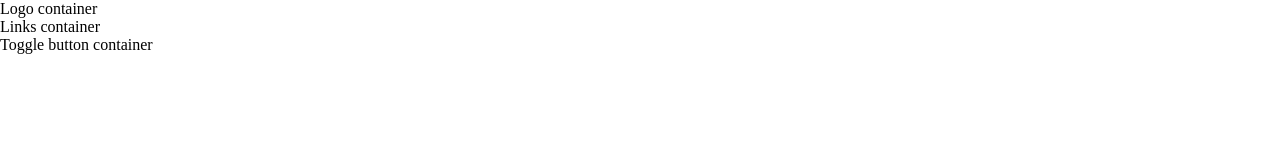
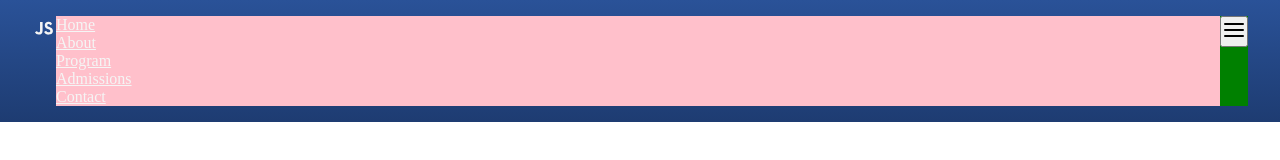
Before and after one commit to dianat2021/navbar-js, a plain HTML site: page src/index.html in a window 1280 px wide. Drawn offline with Linux system fonts and the light colour scheme.

Commit message:
add icons, links, and colors

```diff
--- a/src/css/navbar.css
+++ b/src/css/navbar.css
@@ -0,0 +1,30 @@
+body {
+  width: 100%;
+  height: 100vh;
+}
+
+header {
+  width: 100%;
+}
+
+.navbar {
+  width: 100%;
+  display: flex;
+  padding: var(--spacing-medium) var(--spacing-large);
+  background-image: var(--color-primary);
+  color: var(--text-color-primary);
+}
+
+.navbar__logo-container {
+  /* background-color: aqua; */
+}
+.navbar__links-container {
+  flex-grow: 1;
+  background-color: pink;
+}
+.navbar__links a {
+  color: inherit;
+}
+.navbar__toggle-button-container {
+  background-color: green;
+}
--- a/src/css/reset.css
+++ b/src/css/reset.css
@@ -2,4 +2,5 @@
   margin: 0;
   padding: 0;
   box-sizing: border-box;
+  list-style: none;
 }
--- a/src/css/variables.css
+++ b/src/css/variables.css
@@ -1,12 +1,24 @@
 :root {
   /* COLORS */
-  --primary-color: red;
-  --secondary-color: pink;
-  --primary-text-color: black;
+  --color-primary: linear-gradient(
+    to top,
+    #1e3c72 0%,
+    #1e3c72 1%,
+    #2a5298 100%
+  );
+  --color-secondary: pink;
+  --text-color-primary: #f5f5f5;
 
   /* SPACING */
   --spacing-small: 0.5rem;
   --spacing-medium: 1rem;
   --spacing-large: 2rem;
   --spacing-x-large: 3rem;
+
+  /* FONT SIZE */
+  --font-size-small: 0.5rem;
+  --font-size-base: 1rem;
+  --font-size-medium: 1.2rem;
+  --font-size-large: 1.5rem;
+  --font-size-x-large: 2rem;
 }
--- a/src/index.html
+++ b/src/index.html
@@ -11,10 +11,31 @@
   <body>
     <header>
       <nav class="navbar">
-        <div class="navbar__logo-container">Logo container</div>
-        <div class="navbar__links-container">Links container</div>
+        <div class="navbar__logo-container">
+          <a href="index.html">
+            <img src="./assets/icons/main-logo.svg" alt="Website main logo" />
+          </a>
+        </div>
+
+        <div class="navbar__links-container">
+          <ul class="navbar__links">
+            <li class="navbar__link"><a href="#">Home</a></li>
+            <li class="navbar__link"><a href="#">About</a></li>
+            <li class="navbar__link"><a href="#">Program</a></li>
+            <li class="navbar__link"><a href="#">Admissions</a></li>
+            <li class="navbar__link"><a href="#">Contact</a></li>
+          </ul>
+        </div>
         <div class="navbar__toggle-button-container">
-          Toggle button container
+          <button
+            class="navbar__toggle-button"
+            aria-label="Toggle navigation menu"
+          >
+            <img
+              src="./assets/icons/menu-toggle-icon.svg"
+              alt="Hamburger menu"
+            />
+          </button>
         </div>
       </nav>
     </header>
```
Also changed, not shown: src/assets/icons/main-logo.svg (added), src/assets/icons/menu-toggle-icon.svg (added).
